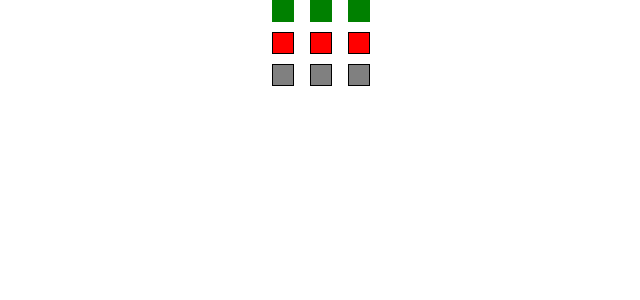
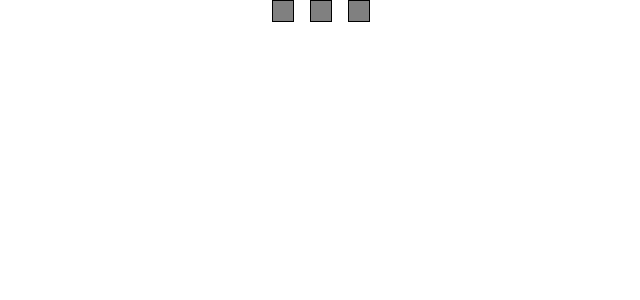
Before and after one commit to MariusMrGreen/Stackworx.io-reactTest, a React (Create React App) app: page / in a window 1280 px wide. Shown: the top 300 px of the page, without its empty margins (319-959 px from the left). Built offline with nearby package versions, Linux system fonts and the light colour scheme.

Commit message:
Add Server Component

```diff
--- a/package.json
+++ b/package.json
@@ -11,6 +11,7 @@
     "@types/node": "^12.0.0",
     "@types/react": "^16.9.0",
     "@types/react-dom": "^16.9.0",
+    "http-proxy-middleware": "^1.0.5",
     "react": "^16.13.1",
     "react-dom": "^16.13.1",
     "react-flexbox-grid": "^2.1.2",
--- a/src/App.css
+++ b/src/App.css
@@ -34,21 +34,21 @@
   align-items: center;
 }
 
-.up-status {
+.status-up {
   background-color:green ;
   padding: 10px ;
   margin-bottom: 10px;
   border: 1px solid green ;
 }
 
-.down-status {
+.status-down {
   background-color:red ;
   padding: 10px ;
   margin-bottom: 10px;
   border: 1px solid black ;
 }
 
-.unknown-status {
+.status-unknown {
   background-color:grey ;
   padding: 10px ;
   margin-bottom: 10px;
--- a/src/App.tsx
+++ b/src/App.tsx
@@ -2,6 +2,7 @@ import React from 'react';
 import './App.css';
 import GridGenerator from './GridGenerator';
 import { Col, Row, Grid } from 'react-flexbox-grid';
+import Server from './Components/server'
 
 function Welcome(props: any) {
   return <h1>Hello, {props.name}</h1>
@@ -12,25 +13,7 @@ const request = require('request');
 
 
 
-function GetServer(props: any) {
-  let retError, retResponse, retbody : any;
 
-  const options = {
-    url: props.endpointURL
-  };
-
-
-  request(options, function (error : any, response : any, body : any) {
-  console.error('error:', error); // Print the error if one occurred
-  console.log('statusCode:', response && response.statusCode); // Print the response status code if a response was received
-  console.log('body:', body); // Print the HTML for the Google homepage.
-  retResponse = response;
-});
-
-  return (
-    <></>
-  )
-}
 
 function App() {
 
@@ -38,41 +21,10 @@ function App() {
 
 
     <GridGenerator cols={3}>
-      <div className="up-status" key="0">
+      <Server key="1"/>
+      <Server key="1"/>
+      <Server key="1"/>
 
-        </div>
-
-      <div className="up-status" key="1">
-
-      </div>
-
-      <div className="up-status" key="2">
-
-      </div>
-
-      <div className="down-status" key="3">
-
-      </div>
-
-      <div className="down-status" key="4">
-
-      </div>
-
-      <div className="down-status" key="5">
-
-      </div>
-
-      <div className="unknown-status" key="6">
-
-      </div>
-
-      <div className="unknown-status"  key="7">
-
-      </div>
-
-      <div className="unknown-status"  key="8">
-
-      </div>
 
 
     </GridGenerator>
--- /dev/null
+++ b/src/Components/server.jsx
@@ -0,0 +1,43 @@
+import React, {Component} from 'react';
+
+class Server extends Component {
+    state = {
+        serverInfo: "unknown"
+    };
+
+
+    render() {
+
+        let classes = this.getServerClass();
+        console.log(this.classes);
+
+
+        return (
+            <div className={classes}>
+
+            </div>
+         );
+    }
+
+    getServerClass() {
+        let classes ="status-";
+        if (this.state.serverInfo === "up") {
+            classes += "up";
+        }
+        else if (this.state.serverInfo === 'down') {
+            classes += "down";
+        } else {
+            classes += "unknown";
+        }
+        return classes;
+    }
+}
+
+export default Server;
+
+// const request = require('request');
+// request('http://www.google.com', function (error, response, body) {
+//   console.error('error:', error); // Print the error if one occurred
+//   console.log('statusCode:', response && response.statusCode); // Print the response status code if a response was received
+//   console.log('body:', body); // Print the HTML for the Google homepage.
+// });
```
Also changed, not shown: 1 other file (tests, documents, lock files or other folders).
